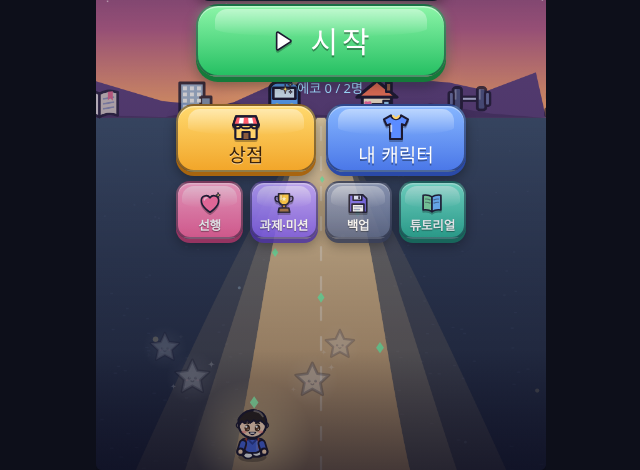
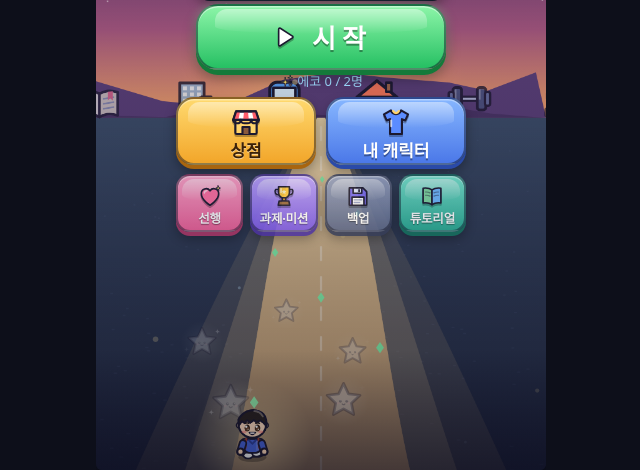
Before and after one commit to lifelongdt-beep/multy, a website with bundled scripts: page index.html in a window 1280 px wide. Both pictures are taken after a click on the button "건너뛰기". Shown: the part 330-800 px from the top of the page, without its empty margins (319-959 px from the left). Built offline with nearby package versions, Linux system fonts and the light colour scheme; animation ran at ten frames a second.

Commit message:
메인 화면: 에코들이 저마다 다르게 움직임 · 시작/상점/내 캐릭터 글씨를 덜 두껍게
- 아래 에코 5명: 8자 그리기 · 동그랗게 빙빙 · 통통 튀기 · 좌우로 느긋하게 · 위에서 살랑살랑, 주인공을 따라오는 빠르기·자리·크기도 제각각
- 시작·상점·내 캐릭터 글씨: 굵은 게임 글꼴 → 기본 글꼴 굵게 (화면 제목·로고는 그대로)

Co-Authored-By: Claude Opus 5.5 <noreply@anthropic.com>
Claude-Session: https://claude.ai/code/session_01SF7LvHYtja6rj27u7gjp57

```diff
--- a/index.html
+++ b/index.html
@@ -115,9 +115,11 @@
   .pill b{font-size:18px;color:#fff;text-shadow:0 1.5px 0 rgba(0,0,0,.4)}
   #start{gap:7px;justify-content:flex-start;padding-top:22px}   /* 메뉴를 위로 모아, 아래 길 위 주인공 얼굴이 버튼에 가리지 않게 */
   /* 게임 글꼴: 시작 버튼 · 메뉴 타일 · 패널 제목 */
-  .g-start,.tile,.panel h2,#pause h2,#end h2{font-family:'Black Han Sans','Apple SD Gothic Neo',sans-serif;font-weight:400}
-  .g-start{font-size:30px}
-  .tiles2 .tile{font-size:19px}
+  .panel h2,#pause h2,#end h2{font-family:'Black Han Sans','Apple SD Gothic Neo',sans-serif;font-weight:400}
+  /* 메뉴 버튼 글씨: 너무 두껍지 않게 기본 글꼴의 굵은 글씨 */
+  .g-start,.tile{font-family:system-ui,'Apple SD Gothic Neo','Malgun Gothic',sans-serif;font-weight:700}
+  .g-start{font-size:26px;letter-spacing:6px}
+  .tiles2 .tile{font-size:17px}
   .tiles4 .tile{font-family:system-ui,'Apple SD Gothic Neo','Malgun Gothic',sans-serif;font-weight:700;font-size:12.5px;letter-spacing:-.2px;text-shadow:0 1px 1px rgba(0,0,0,.45)}   /* 작은 타일은 또렷한 기본 글꼴 (굵은 게임 글꼴은 작으면 뭉개짐) */
   /* 패널 위쪽 돌아가기: 스크롤해도 왼쪽 위에 붙어 있음 */
   #pbackTop{position:sticky;top:0;align-self:flex-start;z-index:5;font-size:13px;padding:7px 12px;margin:-6px 0 -38px;flex-shrink:0}
--- a/src/art-menu.js
+++ b/src/art-menu.js
@@ -88,13 +88,22 @@
       ctx.globalAlpha = 1 - q.t / 0.45; ctx.strokeStyle = '#7dffb2'; ctx.lineWidth = 2; ctx.beginPath(); ctx.arc(q.x, q.y, 4 + q.t * 40, 0, Math.PI * 2); ctx.stroke();
     }
     ctx.globalAlpha = 1;
-    // 과거의 나(에코)들: 주인공 뒤에서 둥실둥실 (반투명 회색)
+    // 과거의 나(에코)들: 저마다 다르게 움직인다 (반투명 회색). 각자 늦게 따라오는 정도·떠다니는 모양·빠르기가 다름
     const form = Art.echoForm || 'star', kx = runner.x;
-    for (let i = 0; i < 4; i++) {
-      const side = i % 2 ? 1 : -1, dist = 1 + Math.floor(i / 2);
-      const x = kx + side * (26 + dist * 22), y = fy - 24 - dist * 26 + Math.sin(t * 1.6 + i) * 3;
-      ctx.globalAlpha = 0.34 - dist * 0.06;
-      Art.drawEchoForm(ctx, form, x, y, 1.35 - dist * 0.18, t + i);
+    const ECHO_MOVES = [
+      { lag: 0.9, ox: -48, oy: -34, s: 1.2,  move: (t) => [Math.sin(t * 1.3) * 10, Math.sin(t * 2.6) * 5] },                 // 8자 그리며 천천히
+      { lag: 2.4, ox: 50,  oy: -40, s: 1.15, move: (t) => [Math.cos(t * 2.1) * 14, Math.sin(t * 2.1) * 9] },                 // 동그랗게 빙빙
+      { lag: 0.5, ox: -84, oy: -64, s: 0.95, move: (t) => [0, -Math.abs(Math.sin(t * 3.2)) * 14] },                         // 통통 튀기
+      { lag: 3.5, ox: 86,  oy: -70, s: 0.9,  move: (t) => [Math.sin(t * 0.8) * 22, Math.sin(t * 1.7) * 3] },                // 좌우로 느긋하게
+      { lag: 1.6, ox: 0,   oy: -98, s: 0.8,  move: (t) => [Math.sin(t * 3.4) * 6, Math.sin(t * 1.1) * 10] },                // 위에서 살랑살랑
+    ];
+    if (!runner.ex) runner.ex = ECHO_MOVES.map(() => kx);
+    for (let i = 0; i < ECHO_MOVES.length; i++) {
+      const m = ECHO_MOVES[i], [mx, my] = m.move(t + i * 1.7);
+      runner.ex[i] += (kx - runner.ex[i]) * Math.min(1, dt * m.lag);   // 주인공을 저마다 다른 빠르기로 따라옴
+      const x = runner.ex[i] + m.ox + mx, y = fy + m.oy + my;
+      ctx.globalAlpha = 0.32 - (m.oy < -60 ? 0.07 : 0);
+      Art.drawEchoForm(ctx, form, x, y, m.s, t * (0.8 + i * 0.13) + i);
     }
     ctx.globalAlpha = 1;
     // 주인공 (지금 모습·회차 복장): 춤 대신 게임 속처럼 걸어 다니며 구슬을 먹는다 (이기면 통통 뜀)
```
